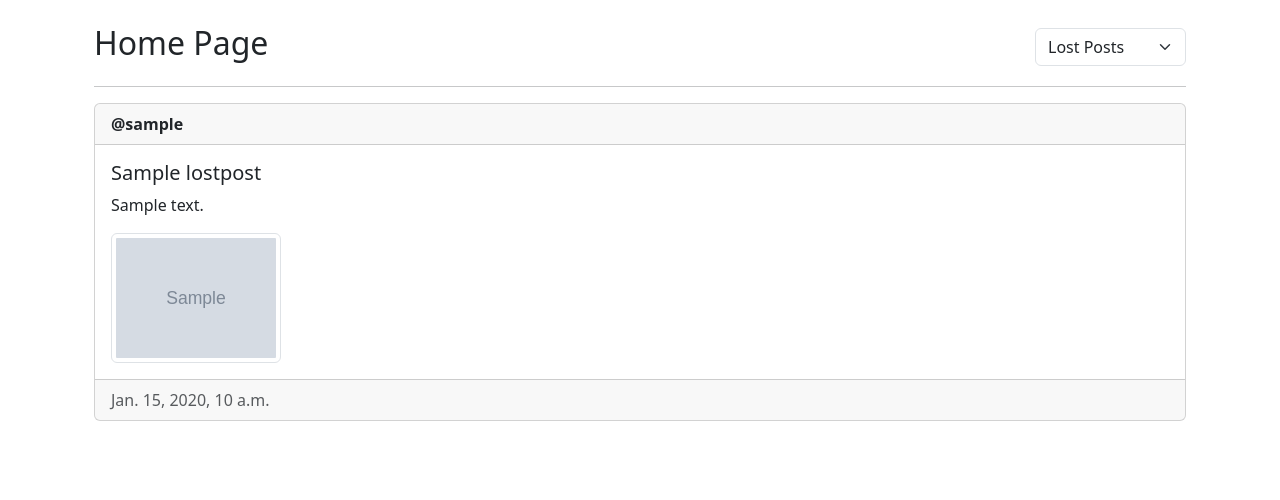
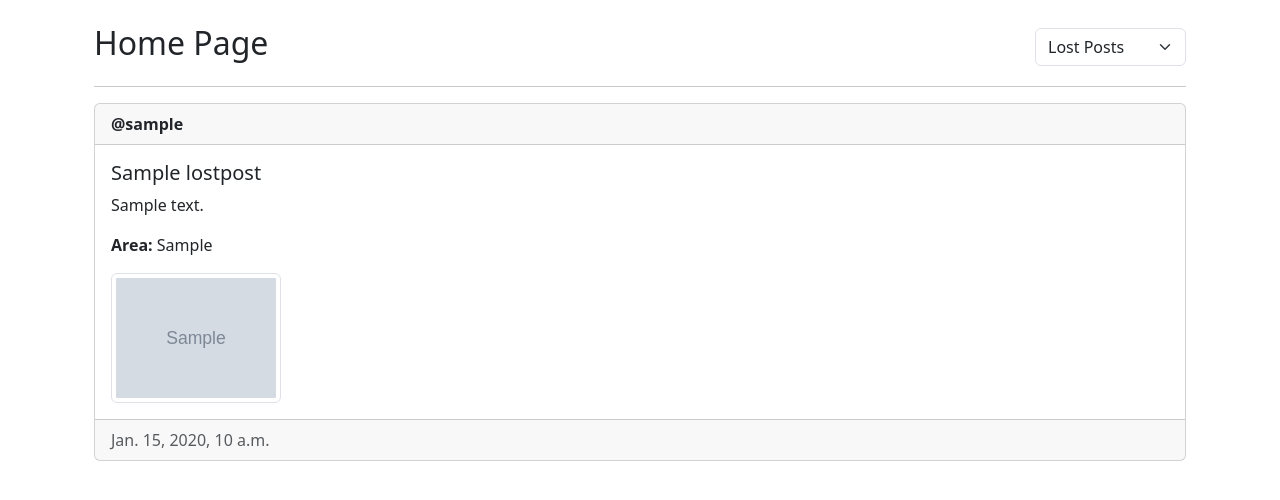
Before and after one commit to RalucaMercas/Find-My-Pet, a Django app: page / in a window 1280 px wide. Shown: the part 56-556 px from the top of the page. Run offline with Django 5.2, Linux system fonts and the light colour scheme; tables that the repository leaves empty hold one stand-in row (values such as "Sample post"); grey boxes marked "Sample" are stand-in pictures; data that the repository does not hold is empty.

Commit message:
added area information for each post in feed

```diff
--- a/main/templates/main/home.html
+++ b/main/templates/main/home.html
@@ -23,6 +23,7 @@
         <div class="card-body">
             <h5 class="card-title">{{ post.title }}</h5>
             <p>{{ post.description }}</p>
+            <p><strong>Area:</strong> {{ post.area }}</p>
             <div class="row g-2">
                 {% for image in post.images.all %}
                 <div class="col-md-2">
```
